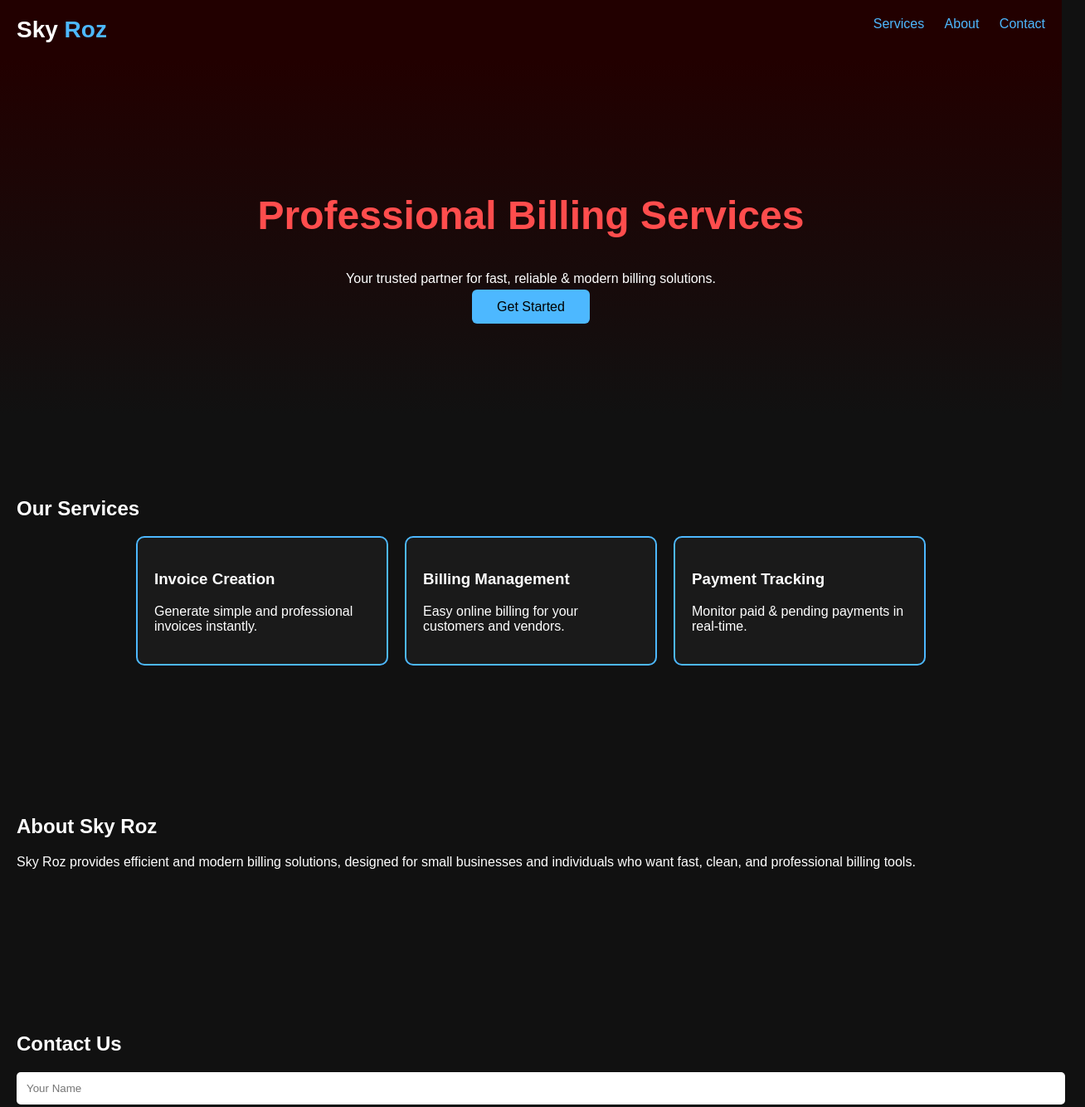
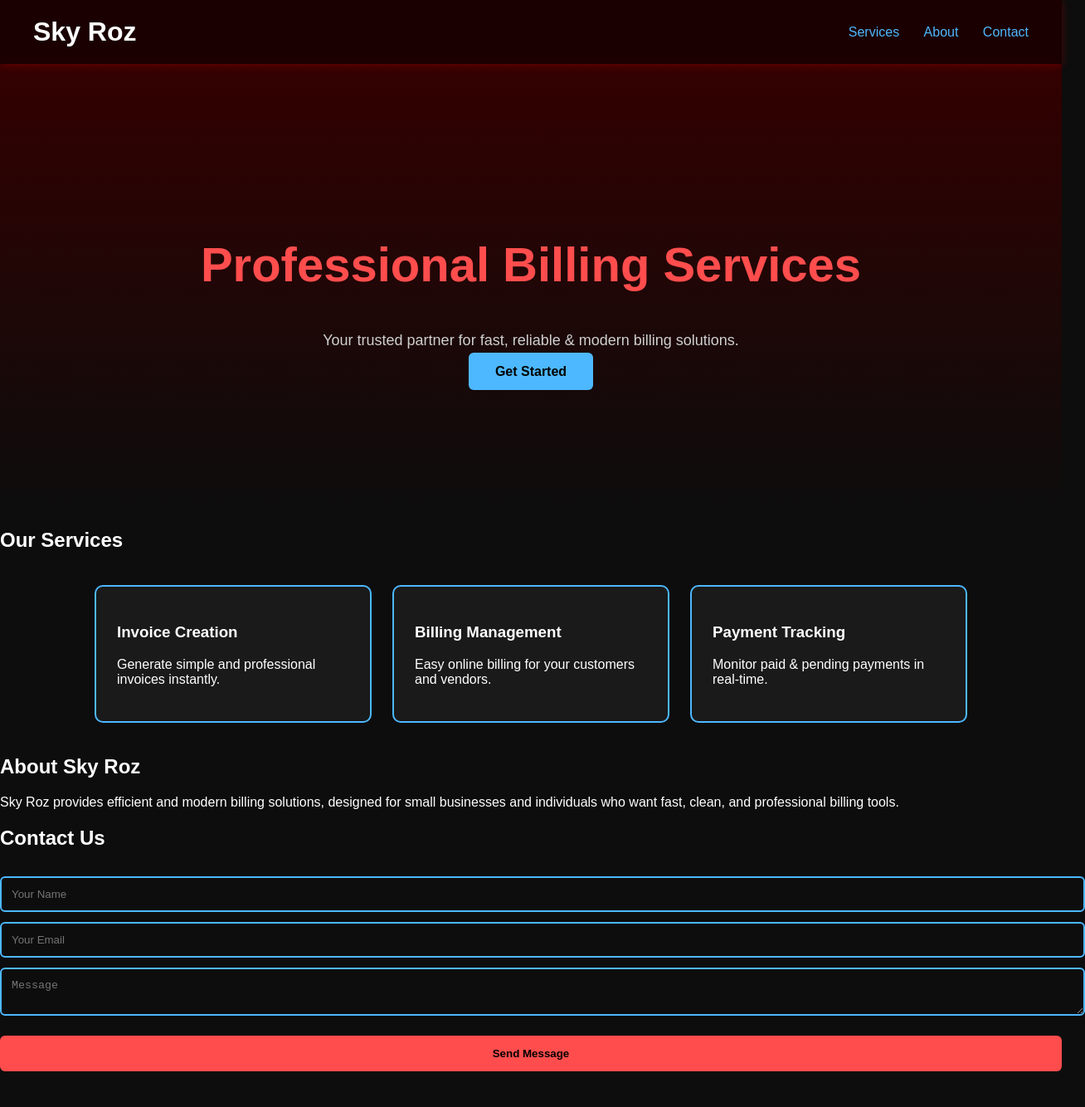
Before and after one commit to skyrozhealthsolutions-spec/SKY-ROZ, a plain HTML site: page index.html in a window 1280 px wide. Shown: the top 1334 px of the page at 83% size, 1308 px wide, since content can reach past the window. Drawn offline with Linux system fonts and the light colour scheme.

Commit message:
Update styles.css

```diff
--- a/styles.css
+++ b/styles.css
@@ -1,94 +1,153 @@
+/* ---- Global ---- */
 body {
     margin: 0;
-    font-family: Arial, sans-serif;
-    background: #111;
+    font-family: 'Poppins', sans-serif;
+    background: #0d0d0d;
     color: white;
 }
 
+a { text-decoration: none; }
+
+/* ---- Header ---- */
 header {
     display: flex;
     justify-content: space-between;
-    padding: 20px;
-    background: #220000;
+    align-items: center;
+    padding: 20px 40px;
+    background: #1a0000;
     position: sticky;
     top: 0;
+    z-index: 100;
+    box-shadow: 0px 2px 10px rgba(255,0,0,0.25);
 }
 
 .logo {
-    font-size: 28px;
+    font-size: 32px;
     font-weight: bold;
 }
-.logo span {
-    color: #4db8ff; /* sky blue */
-}
 
-nav a {
-    margin-left: 20px;
-    text-decoration: none;
+.sky {
     color: #4db8ff;
 }
 
+.roz {
+    color: #ff1a1a;
+}
+
+/* ---- Navbar ---- */
+nav a {
+    margin-left: 25px;
+    color: #4db8ff;
+    font-weight: 500;
+    transition: 0.3s;
+}
+
+nav a:hover {
+    color: #ff4d4d;
+}
+
+/* ---- Hero Section ---- */
 .hero {
     text-align: center;
-    padding: 120px 20px;
-    background: linear-gradient(to bottom, #220000, #111);
+    padding: 160px 20px;
+    background: linear-gradient(to bottom, #330000, #0d0d0d);
+    animation: fadeIn 1.5s ease-in;
 }
 
 .hero h1 {
-    font-size: 48px;
-    color: #ff4d4d; /* dark red highlight */
+    font-size: 58px;
+    color: #ff4d4d;
+}
+
+.hero p {
+    margin-top: 15px;
+    font-size: 18px;
+    color: #cfcfcf;
 }
 
 .btn {
-    padding: 12px 30px;
+    margin-top: 30px;
+    padding: 14px 32px;
     background: #4db8ff;
     color: #000;
     border-radius: 6px;
-    text-decoration: none;
+    font-weight: bold;
+    transition: 0.3s;
 }
 
-.services {
-    padding: 80px 20px;
+.btn:hover { background: #007acc; }
+
+/* ---- Cards ---- */
+.section-title {
+    font-size: 36px;
+    text-align: center;
+    color: #4db8ff;
+    margin-top: 40px;
 }
 
 .cards {
     display: flex;
     justify-content: center;
-    gap: 20px;
     flex-wrap: wrap;
+    gap: 25px;
+    padding: 20px;
 }
 
 .card {
     background: #1a1a1a;
     border: 2px solid #4db8ff;
-    padding: 20px;
-    width: 260px;
+    width: 280px;
+    padding: 25px;
     border-radius: 10px;
+    transition: 0.4s;
 }
 
-.about, .contact {
-    padding: 80px 20px;
+.card:hover {
+    transform: translateY(-10px);
+    box-shadow: 0 0 20px #4db8ff;
 }
 
-form input, form textarea {
+/* ---- Contact Form ---- */
+.contact-box {
+    width: 60%;
+    margin: auto;
+    padding: 40px;
+    background: #1a1a1a;
+    border-radius: 10px;
+    border: 2px solid #4db8ff;
+}
+
+input, textarea {
     width: 100%;
     padding: 12px;
-    margin-bottom: 10px;
-    border: none;
-    border-radius: 5px;
+    margin-top: 12px;
+    background: #0d0d0d;
+    border: 2px solid #4db8ff;
+    color: white;
+    border-radius: 6px;
 }
 
-form button {
+button {
+    margin-top: 20px;
     background: #ff4d4d;
-    padding: 12px;
+    padding: 14px;
     border: none;
-    border-radius: 5px;
+    border-radius: 6px;
     width: 100%;
+    font-weight: bold;
     cursor: pointer;
 }
 
 footer {
+    margin-top: 60px;
+    padding: 20px;
     text-align: center;
-    padding: 20px;
-    background: #220000;
+    background: #1a0000;
+    color: #ccc;
 }
+
+/* ---- Animations ---- */
+@keyframes fadeIn {
+    from { opacity: 0; transform: translateY(40px); }
+    to { opacity: 1; transform: translateY(0); }
+}
```
